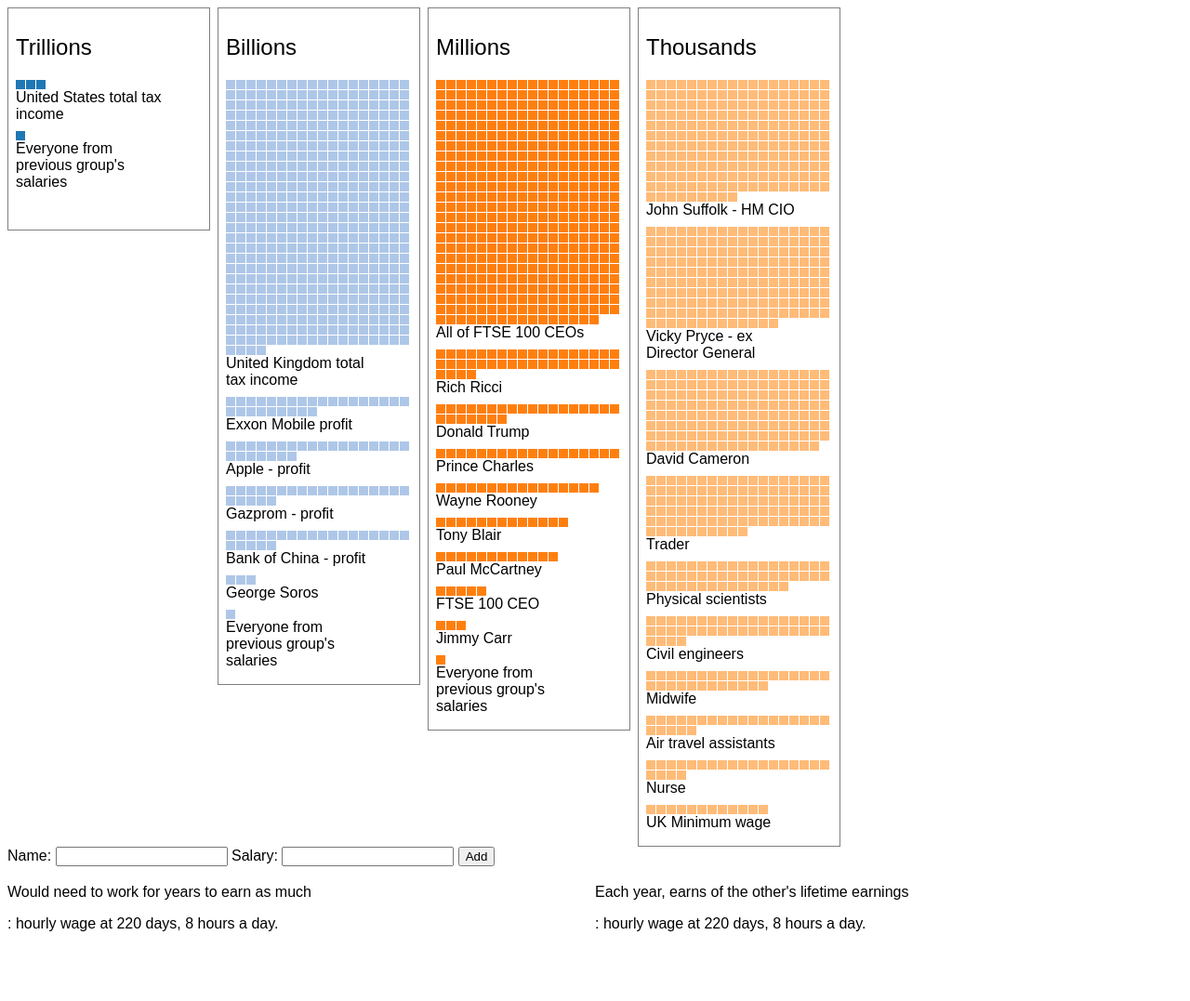
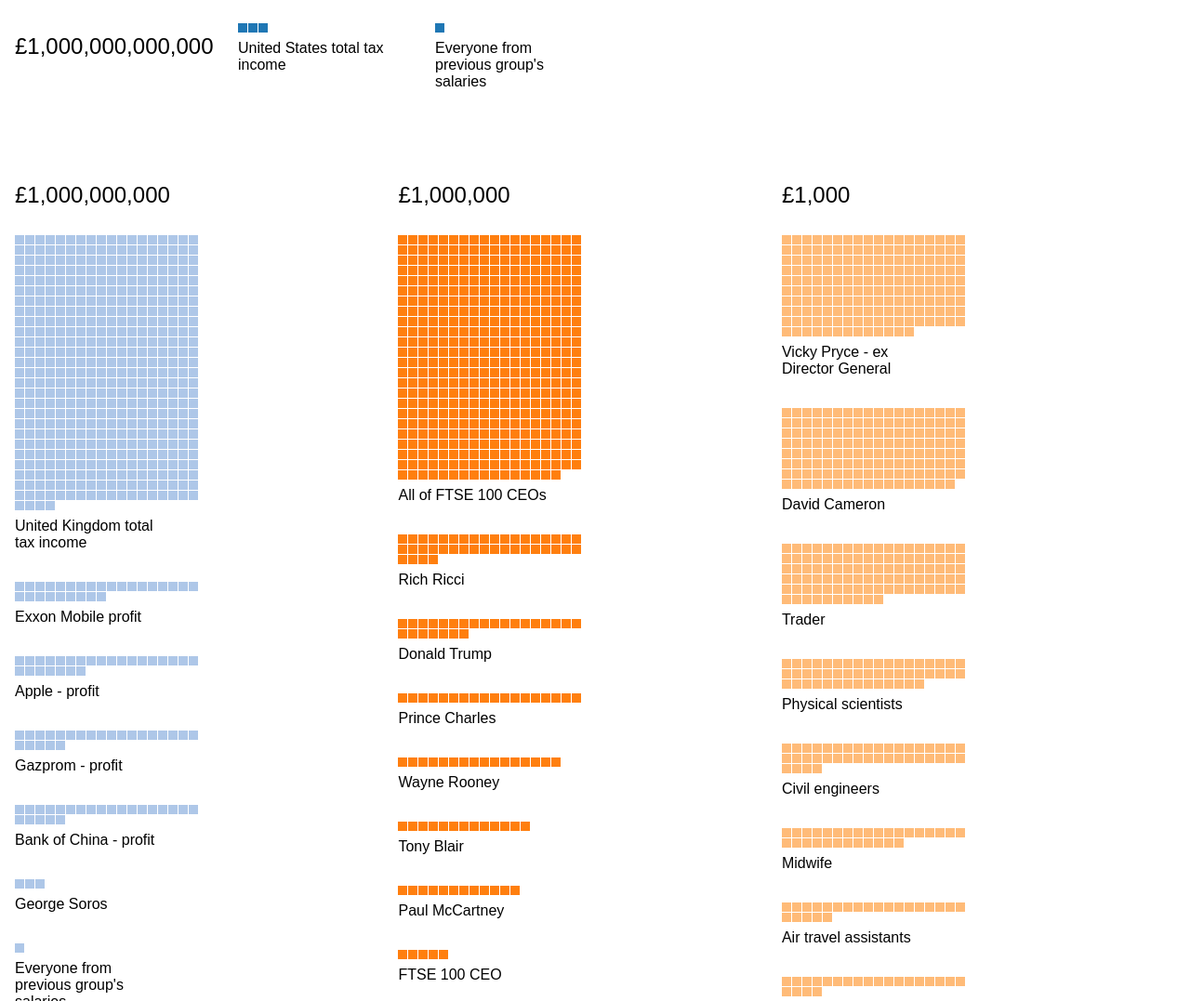
Before and after one commit to timruffles/d3-dot-net, a plain HTML site: page index.html in a window 1280 px wide. Shown: the top 1077 px of the page at 93% size. Before the commit the page ends 1027 px from the top, so only its background shows below. Drawn offline with Linux system fonts and the light colour scheme.

Commit message:
before first

```diff
--- a/data.js
+++ b/data.js
@@ -11,7 +11,6 @@
   [ "Civil engineers", c('£',39236), "http://www.thisismoney.co.uk/money/article-2269520/Best-paid-jobs-2012-Official-figures-national-average-UK-salaries-400-occupations.html" ],
   [ "Physical scientists", c('£',49333), "http://www.thisismoney.co.uk/money/article-2269520/Best-paid-jobs-2012-Official-figures-national-average-UK-salaries-400-occupations.html" ],
   [ "Vicky Pryce - ex Director General", c('£',175000), "http://www.bbc.co.uk/news/10202596" ],
-  [ "John Suffolk - HM CIO", c('£',207000), "http://www.bbc.co.uk/news/10202596" ],
   [ "David Cameron", c('£',142500), "TODO" ],
   [ "Prince Charles", c('£',18e6), "http://www.dailymail.co.uk/news/article-2350699/First-Queen-Prince-Charles-enjoys-pay-rise-Welcome-boost-meet-growing-demands-William-Kate-Harry.html" ],
   [ "FTSE 100 CEO", c('£',4.3e6), "http://highpaycentre.org/blog/fatcat-wednesday-for-ftse-100-ceos" ],
@@ -28,8 +27,8 @@
   [ "Apple - profit", c('$',41733e6), "http://money.cnn.com/gallery/magazines/fortune/2013/07/08/global-500-most-profitable.fortune/index.html" ],
   [ "Gazprom - profit",  c('$',38086e6), "http://money.cnn.com/gallery/magazines/fortune/2013/07/08/global-500-most-profitable.fortune/index.html" ],
   [ "Bank of China - profit",   c('$',37806e6), "http://money.cnn.com/gallery/magazines/fortune/2013/07/08/global-500-most-profitable.fortune/index.html" ],
-  [ "United States total tax income",   c('$',3.6e12), "http://money.cnn.com/gallery/magazines/fortune/2013/07/08/global-500-most-profitable.fortune/index.html" ],
-  [ "United Kingdom total tax income",   c('$',800e9), "http://money.cnn.com/gallery/magazines/fortune/2013/07/08/global-500-most-profitable.fortune/index.html" ],
+  [ "United States total tax income",   c('$',3.6e12), "http://stats.oecd.org/Index.aspx?DataSetCode=REV#" ],
+  [ "United Kingdom total tax income",   c('$',800e9), "http://stats.oecd.org/Index.aspx?DataSetCode=REV#" ],
 
 ].map(function(x) {
   return {
--- a/index.html
+++ b/index.html
@@ -6,35 +6,9 @@
 <body>
 
   <div id=viz></div>
-  <form id=add-salary>
-    <label>Name: <input name=name required min-length=2></label>
-    <label>Salary: <input name=salary type=number step=5000 required></label>
-    <input type=submit value="Add">
-  </form>
-  <div id=compare>
-    <div>
-      <div class='lower compared'>
-        <h3></h3>
-        <p class=amount></p>
-        <p>Would need to work for <span class=mult></span> years to earn as much</p>
-        <p><span class=wage></span>: hourly wage at 220 days, 8 hours a day.</p>
-      </div>
-      <div class='higher compared'>
-        <h3></h3>
-        <p class=amount></p>
-        <p>Each year, earns <span class=mult></span> of the other's lifetime earnings</p>
-        <p><span class=wage></span>: hourly wage at 220 days, 8 hours a day.</p>
-      </div>
-    </div>
-    <div class=multiple-visual>
-      <div class='item lower'></div>
-      <div class=item></div>
-    </div>
-  </div>
 
   <script src=data.js></script>
   <script src=d3.js></script>
-  <script src=viz.js></script>
   <script src=run.js></script>
 
 </body>
--- a/run.js
+++ b/run.js
@@ -1,95 +1,47 @@
-var layout = block()
+var vizEl = document.getElementById("viz");
+draw(vizEl,DATA);
+
+function draw(el,data) {
+
+  var layout = blockLayout()
     .group(function(value) {
       if(value < 1000) return 100;
-    if(value < 1e6) return 1000;
-    if(value < 1e9) return 1e6;
+      if(value < 1e6)  return 1000;
+      if(value < 1e9)  return 1e6;
       if(value < 1e12) return 1e9;
       return 1e12;
     });
 
-function groupNames(value) {
-  if(value < 1000) return "Hundreds";
-  if(value < 1e6) return "Thousands";
-  if(value < 1e9) return "Millions";
-  if(value < 1e12) return "Billions";
-  return "Trillions";
-};
-
   var thousands = d3.format("0,000");
-
-main();
-
-function main() {
-  var compareEl = document.getElementById("compare");
-  var compareFn = comparison(compareEl);
-
-  var vizEl = document.getElementById("viz");
-
-  addSalaryForm(document.getElementById("add-salary"),function(salary) {
-    DATA.push(salary);
-    draw(vizEl,DATA);
-  });
-
-  draw(vizEl,DATA,compareFn);
-}
-
-function draw(el,data,compare) {
-  data.sort(function(a,b) {
-    return b.value - a.value;
-  });
-
   var color = d3.scale.category20();
 
-  var groups = layout(data)
-
-
-  el = d3.select(el);
-
-  var groups = el
+  var groups = d3.select(el)
     .selectAll(".group")
-    .data(groups);
-
-  groups.exit().remove();
+    .data(layout(data));
 
   // add the top level groups
   var groupsEntering = groups.enter()
     .append("div")
-    .classed("group",true)
+    .attr("class","group")
 
   groupsEntering
    .append("h2")
-   .text(pipe(get("key"),parseInt,groupNames));
+   .text(function(d) {
+     return currency(parseInt(d.key));
+   })
 
   var salaries = groups.selectAll(".salary")
-    .data(function(x) {
-      var values = x.values;
-      if(!x.less) return values;
-      return values.concat({
-        title: "Everyone from previous group's salaries",
-        value: x.less.total,
-        group: x,
-        fromLast: true,
-      })
-    });
+    .data(function(x) { return x.values; });
 
   var salariesEntering = salaries.enter()
     .append("div")
-    .classed("salary",true)
-    .classed("from-last",get("fromLast"))
-    .on("click",compare);
+    .attr("class","salary")
 
-  salariesEntering
-    .append("div")
-    .classed("track",true);
+  salariesEntering.append("div")
+    .attr("class","track");
 
-  salariesEntering
-    .append("h4");
-
-  salaries
-    .select("h4")
-    .text(get("title"))
-
-  salaries.exit().remove();
+  salariesEntering.append("h4")
+    .text(salaryTitle);
 
   var units = salaries
     .select(".track")
@@ -97,157 +49,83 @@
       return currency(salary.value);
     })
     .selectAll(".unit")
-    .data(function(salary) {
-       var unit = salary.group.key;
-       var blockCount = Math.ceil(salary.value/unit);
-       return repeatMap(blockCount,constantly(salary));
-    })
-
-  units
+    .data(createBlocks)
     .enter()
     .append("div")
-    .classed("unit",true)
-
-  units
+    .attr("class","unit")
     .style("background",function(salary) {
       return color(salary.group.key);
     });
 
-  units.exit().remove();
+  function createBlocks(salary) {
+     var blockCount = salary.units;
+     var blocks = [];
+     while(blockCount--) blocks.push(salary);
+     return blocks;
   }
 
-function comparison(el) {
-
-  var LIFETIME_IN_YEARS = 45;
-
-  el = d3.select(el);
-
-  var items = el.selectAll(".compared");
-
-  var compare = [];
-  var added = [];
-
-  function picked(salary) {
-    added.unshift(salary);
-    compare = added.slice(0,2);
-    compare.sort(function(a,b) {
-      return a.value - b.value;
-    })
-
-    var compared = items.data(compare);
-
-    compared
-      .select("h3")
-      .text(get("title"));
-
-    compared
-      .select(".amount")
-      .text(pipe(get("value"),currency))
-
-    if(compare.length < 2) return;
-
-    var lower = compare[0];
-    var higher = compare[1];
-
-    var multiple = higher.value / lower.value;
-    var multipleSet = [1,Math.sqrt(multiple)];
-
-    // TODO make selection of wording based on difference, e.g
-    // if similar, don't do the 'lifetime earnings' thing
-    el.select(".higher .mult")
-      .text(function() {
-        var lifetimes = higher.value / (lower.value * LIFETIME_IN_YEARS);
-        return thousands(lifetimes.toFixed(1));
-      })
-
-    el.select(".lower .mult")
-      .text(function() {
-        return thousands(multiple.toFixed(0));
-      })
-
-    el.selectAll(".multiple-visual .item")
-      .data(multipleSet)
-      .style("width",scaledPx)
-      .style("height",scaledPx);
-
-    el.selectAll(".wage")
-      .data(compare)
-      .text(pipe(get("value"),ukHourly,currency));
-
-    function scaledPx(x) {
-      return x * 5 + "px";
-    }
-  };
-
-  return picked;
-}
-
-function ukHourly(a) {
-  return hourly(a,220,8);
-}
-function hourly(annual,daysWorked,hoursWorked) {
-  return annual / (daysWorked * hoursWorked);
-}
-
-function addSalaryForm(el,cb) {
-  el = d3.select(el)
-  el.on("submit",function() {
-    d3.event.preventDefault();
-    var form = d3.select(this);
-    var name = form.select("[name=name]");
-    var salary = form.select("[name=salary]");
-    cb({
-      title: name.property("value"),
-      value: parseInt(salary.property("value")),
-    });
-    name.property("value","");
-    salary.property("value","");
-  });
+  function salaryTitle(d) {
+    if(d.fromLast) return "Everyone from previous group's salaries";
+    return d.title;
 }
 
   function currency(x) {
     return "£" + thousands(x.toFixed(2));
   }
-function identity(x) {
-  return x;
 }
-function constantly(x) {
-  return function() {
-    return x;
+
+function blockLayout() {
+
+  function layout(data) {
+
+    data.sort(function(a,b) {
+      return b.value - a.value;
+    });
+
+    var nested = d3.nest()
+      .key(function(d) { return grouper(d.value) })
+      .entries(data)
+      .map(function(group) {
+        group.values.forEach(function(v) {
+          v.units = getUnits(v,group);
+          v.group = group;
+        });
+
+        group.total = group.values.reduce(sumValues,0);
+
+        return group;
+      });
+
+    // each group has access to previous group and we add an additional
+    // value: the total of the previous group
+    d3.pairs(nested).forEach(function(pair) {
+      pair[0].less = pair[1];
+      var comparison = {
+        value: pair[1].total,
+        group: pair[0],
+        fromLast: true,
+      };
+      comparison.units = getUnits(comparison,pair[0]);
+      pair[0].values.push(comparison);
+    });
+
+    return nested;
+  }
+
+  function grouper(v) {
+    return Math.log(v);
+  }
+
+  layout.group = function(x) { grouper = x; return this; };
+
+  return layout;
+
+  function getUnits(value,group) {
+    var unit = parseInt(group.key);
+    return Math.ceil(value.value/unit);
+  }
+
+  function sumValues(a,s) {
+    return a + s.value;
   }
 }
-function pxer(fn) {
-  return function() {
-    return fn.apply(null,arguments) + "px"
-  }
-}
-
-function get(p) {
-  return function(o) {
-    return o[p];
-  }
-}
-
-function repeatMap(n,fn) {
-  var times = [];
-  while(n--) times.push(fn());
-  return times;
-}
-
-function p(x) { return console.log(x) }
-
-
-// compose functions left to right,
-// more readable than 'compose'
-//   => pipe(parseInt,Math.sqrt)("64.928")
-//   8
-function pipe() {
-  var fns = arguments;
-  return function() {
-    var value = arguments;
-    for(var i = 0; i < fns.length; i++) {
-      value = [fns[i].apply(null,value)];
-    }
-    return value[0];
-  }
-}
--- a/viz.css
+++ b/viz.css
@@ -12,6 +12,43 @@
   overflow: auto;
 }
 
+.group {
+  float: left;
+  margin-right: 0.5em;
+  padding: 0.5rem;
+  overflow: auto;
+  width: 32%;
+}
+.group:nth-child(1) {
+  width: 100%;
+  height: 10rem;
+}
+.group:nth-child(1) h2 {
+  float: left;
+  width: 15rem;
+}
+
+.salaries {
+  overflow: auto;
+}
+
+.salary {
+  margin: 0.5rem 0.25rem 0.5rem 0;
+  overflow: auto;
+  cursor: pointer;
+  width: 13rem;
+  float: left;
+}
+.salary h4 {
+  float: left;
+  clear: left;
+  margin: 0.5rem 0 1rem 0;
+  width: 10rem;
+}
+.salary .track {
+  float: left;
+}
+
 .unit {
   float: left;
   width: 10px;
@@ -23,47 +60,3 @@
   overflow: auto;
   width: 200px;
 }
-
-.salary {
-  margin: 0.5rem 0;
-  overflow: auto;
-  cursor: pointer;
-}
-.salary h4 {
-  float: left;
-  clear: left;
-  margin: 0;
-  width: 10rem;
-}
-.salary .track {
-  float: left;
-}
-
-.group {
-  float: left;
-  border: 1px solid rgba(0,0,0,0.5);
-  margin-right: 0.5em;
-  padding: 0.5rem;
-  min-height: 15rem;
-}
-
-#compare {
-  overflow: auto;
-}
-.compared {
-  float: left;
-  width: 50%;
-}
-
-.multiple-visual {
-  overflow: auto;
-  clear: both;
-}
-.multiple-visual .item {
-   float: left;
-   background: red;
-   display: block;
-}
-.multiple-visual .item.lower {
-   background: blue;
-}
--- a/viz.js
+++ /dev/null
@@ -1,36 +0,0 @@
-function block() {
-
-  function layout(data) {
-    var nested = d3.nest()
-      .key(function(d) { return grouper(value(d)) })
-      .entries(data)
-      .map(function(group) {
-
-        // if we have a value, we can access the group for comparison
-        group.values.forEach(function(v) {
-          v.group = group;
-        });
-
-        group.total = group.values.reduce(function(a,s) {
-          return a + value(s);
-        },0);
-
-        return group;
-      });
-
-    // each group has access to previous group
-    d3.pairs(nested).forEach(function(pair) {
-      pair[0].less = pair[1];
-    });
-
-    return nested;
-  }
-
-  function value(d) { return d.value }
-  function grouper(v) { return Math.log(v) }
-
-  layout.value = function(x) { value = x; return this; };
-  layout.group = function(x) { grouper = x; return this; };
-
-  return layout;
-}
```
Also changed, not shown: 1 other file. Lines whose indentation alone changed are shown as unchanged.
